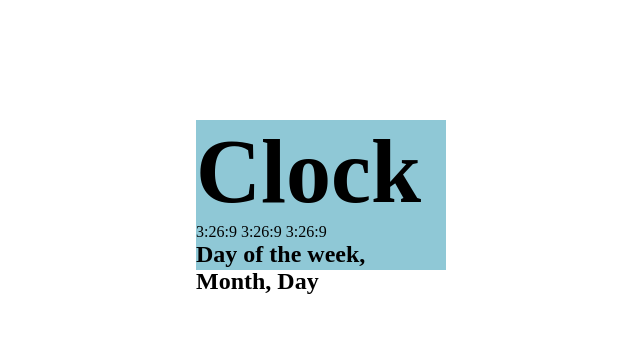
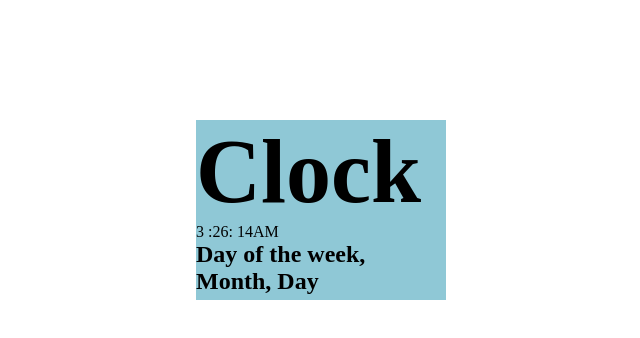
Before and after one commit to ScottieSites/Clock, a plain HTML site: page index.html in a window 1280 px wide. Shown: the whole page, without its empty margins (319-959 px from the left). Drawn offline with Linux system fonts and the light colour scheme.

Commit message:
Fourth commit

```diff
--- a/index.html
+++ b/index.html
@@ -10,9 +10,9 @@
    <div class="container">
 <div class="clock">
     <h1>Clock</h1>
-<span id="h"> 00:</span>
-<span id="m"> 00:</span>
-<span id="s"> 00</span>
+<span id="hours"></span>
+<span id="minutes"></span>
+<span id="seconds"></span>
 <h2>Day of the week, Month, Day</h2>
 
 
--- a/script.js
+++ b/script.js
@@ -1,13 +1,21 @@
-let today = new Date();
+// let timeOfDay = amAndPm;
 
-const time =
-today.getHours() + ':' +
-today.getMinutes() + ':'+
-today.getSeconds();
-;
+function timeRightNow (){
+    let today = new Date();
+    let hour = today.getHours("#hours");
+    let minute = today.getMinutes("#minutes");
+    let second = today.getSeconds("#seconds");
+    let amAndPm = (hour >= 12) ? "PM" : "AM";
 
-let showTime = document.querySelectorAll('span');
+    document.querySelector('#hours').innerHTML = hour;
+    document.querySelector('#minutes').innerHTML = ":"+minute+":"
+    document.querySelector("#seconds").innerHTML = second += amAndPm
 
-for(let span of showTime) {
-    span.innerHTML = `${time}`;
-}
+    }
+
+
+
+
+    timeRightNow();
+
+    setInterval(timeRightNow, 100);
--- a/style.css
+++ b/style.css
@@ -14,7 +14,7 @@ h1 {
 
 .container{
 background-color: rgb(143, 200, 214);
-height: 150px;
+height: 180px;
 width: 250px;
 margin: 120px auto;
 }
```
